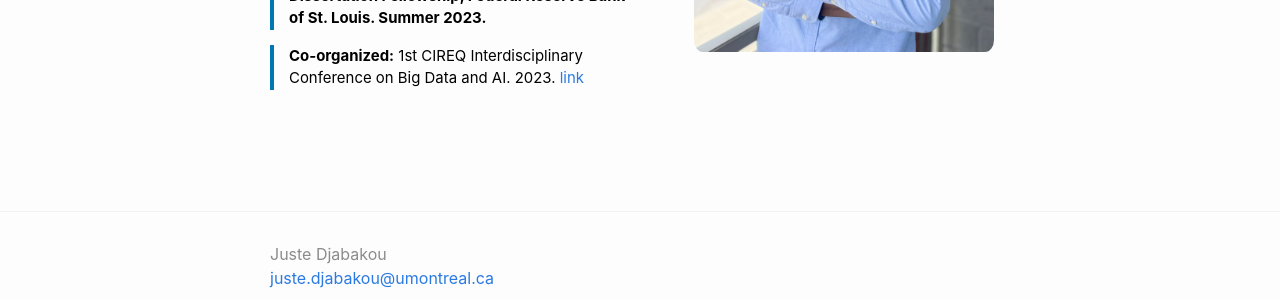
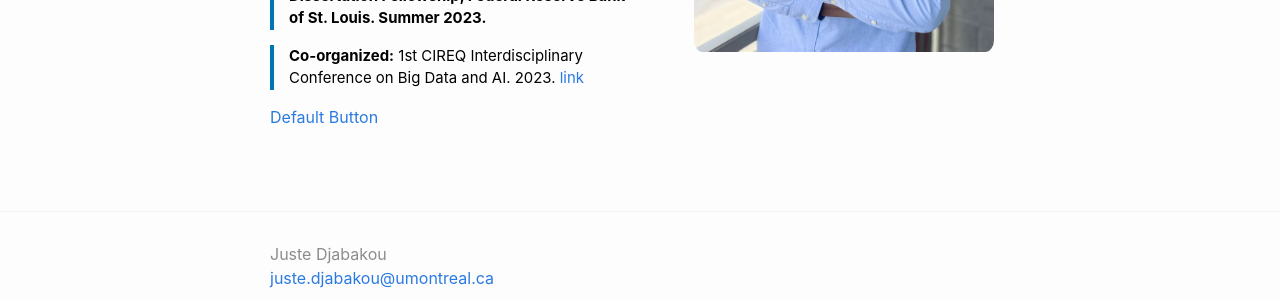
Before and after one commit to justedjabakou/justedjabakou.github.io, a Jekyll site: the page built from index.md, in a window 1280 px wide. Shown: the part 455-755 px from the top of the page. Built offline with Jekyll 4.4.1, drawn with Linux system fonts in a browser that asks for light colours.

Commit message:
Update index.md

```diff
--- a/index.md
+++ b/index.md
@@ -30,8 +30,9 @@ I am a Ph.D. Candidate in Economics at [University of Montreal](https://sceco.um
 
 > ##### __Dissertation Fellowship, Federal Reserve Bank of St. Louis. Summer 2023.__
 
-> ##### __Co-organized:__ 1st CIREQ Interdisciplinary Conference on Big Data and AI. 2023. [link](https://cireqmontreal.com/en/1st-cireq-interdisciplinary-conference-on-big-data-and-artificial-intelligence/){: .btn .btn--myblue}
+> ##### __Co-organized:__ 1st CIREQ Interdisciplinary Conference on Big Data and AI. 2023. [link](https://cireqmontreal.com/en/1st-cireq-interdisciplinary-conference-on-big-data-and-artificial-intelligence/){: .btn .btn}
 
+<a href="javascript:void(0)" class="button">Default Button</a>
 
 
 <!--
```
